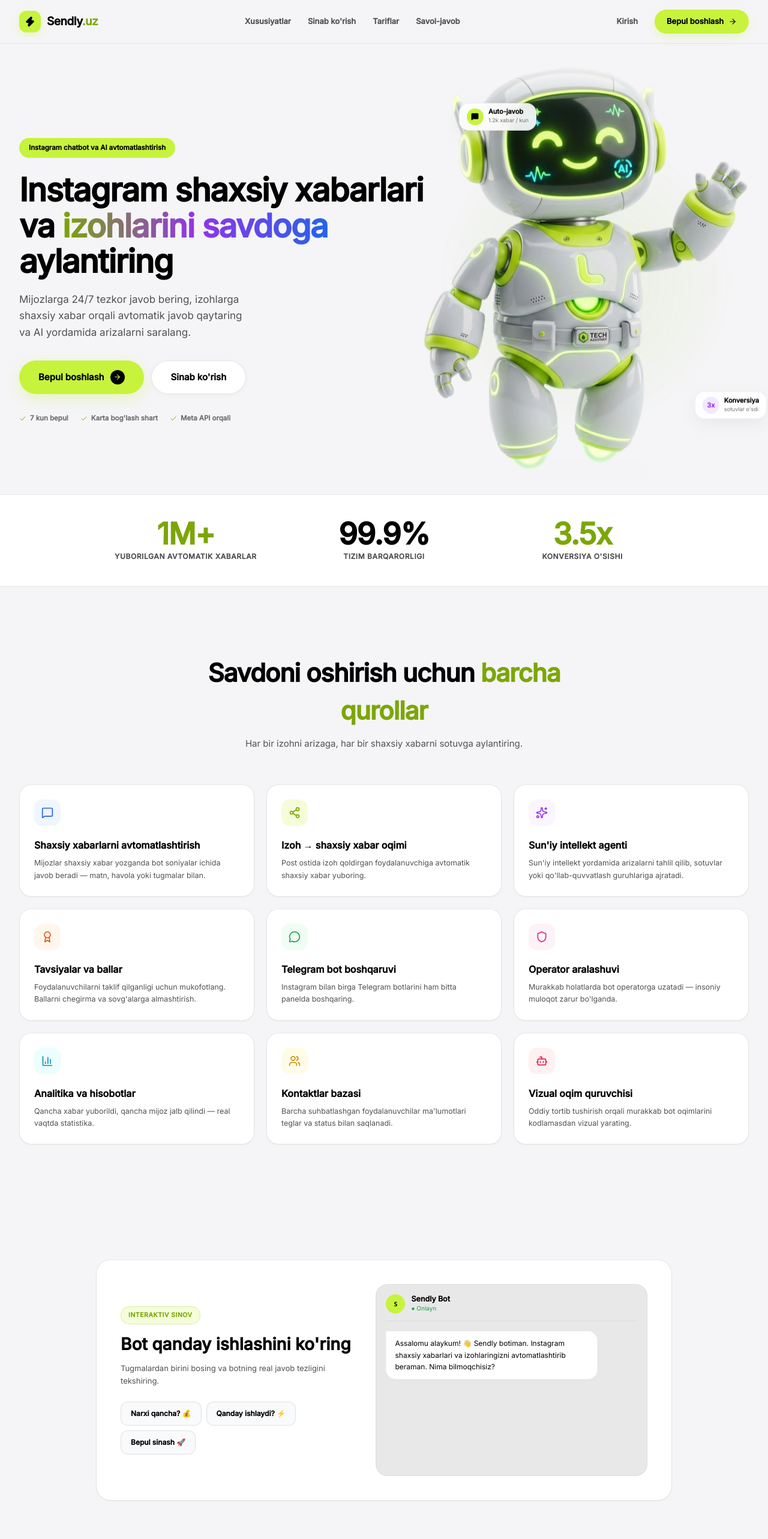
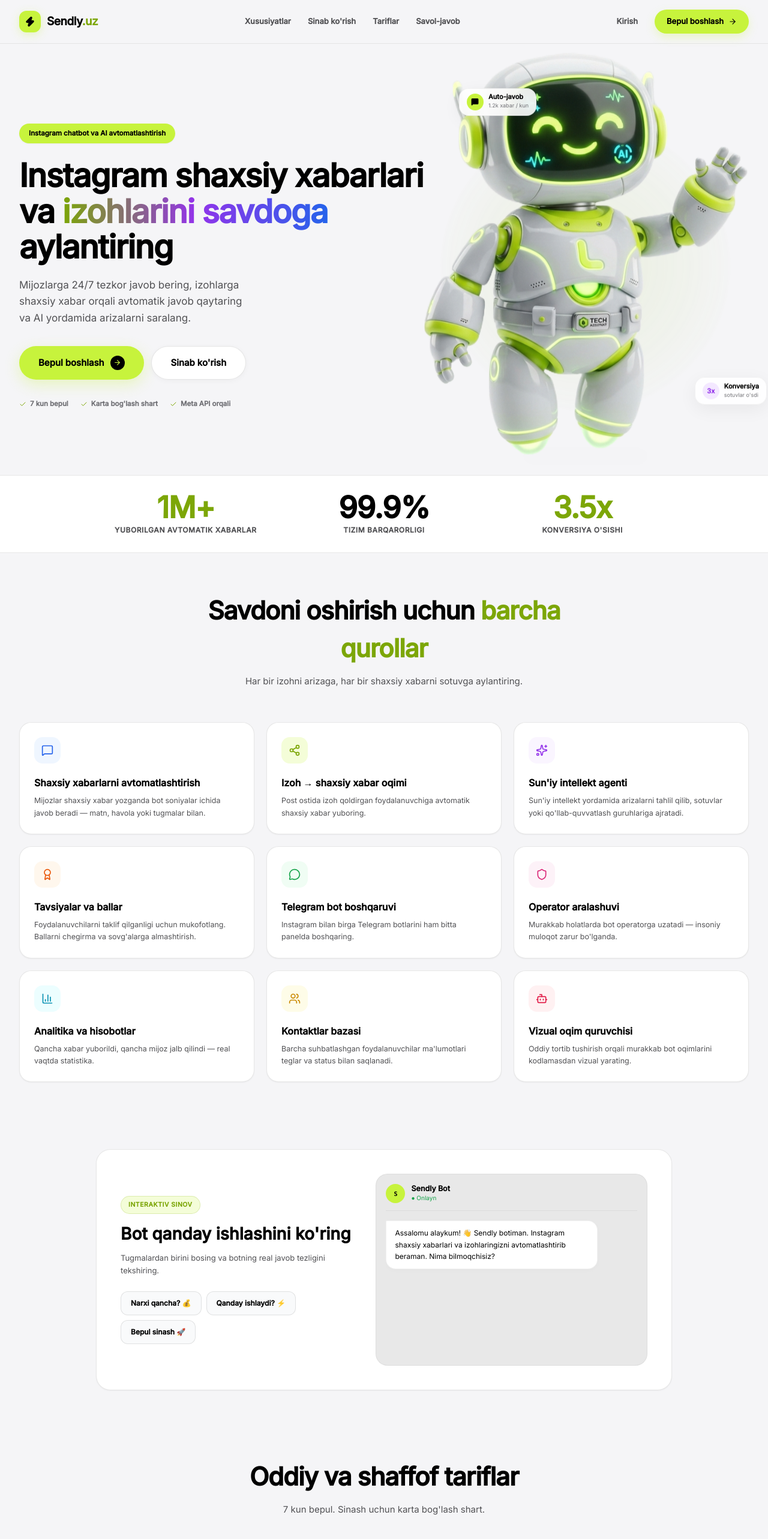
Before and after one commit to isroiljohn-creator/sendly, a Next.js app in the folder frontend/: page / in a window 1280 px wide. Shown: the top 2566 px of the page at 60% size. Built offline with nearby package versions, Linux system fonts and the light colour scheme.

Commit message:
fix: design layout spacing and adjust FAQ capsules to rounded boxes with larger paddings

```diff
--- a/frontend/src/components/landing/LandingPageView.tsx
+++ b/frontend/src/components/landing/LandingPageView.tsx
@@ -302,7 +302,7 @@
       </header>
 
       {/* ─── HERO ─── */}
-      <section className="relative z-10 mx-auto max-w-7xl px-5 sm:px-8 pt-16 sm:pt-20 pb-10 flex flex-col lg:flex-row items-center gap-12 lg:gap-0">
+      <section className="relative z-10 mx-auto max-w-7xl px-5 sm:px-8 pt-12 sm:pt-14 pb-8 flex flex-col lg:flex-row items-center gap-12 lg:gap-0">
 
         {/* Left — text */}
         <div className="flex-1 text-center lg:text-left max-w-2xl lg:max-w-3xl mx-auto lg:mx-0 z-20">
@@ -363,7 +363,7 @@
       </section>
 
       {/* ─── STATS BAR ─── */}
-      <div className="border-y border-[#D8D8D8]/60 bg-white py-10 z-10 relative">
+      <div className="border-y border-[#D8D8D8]/60 bg-white py-7 z-10 relative">
         <div className="mx-auto max-w-5xl px-5 sm:px-8 grid grid-cols-1 sm:grid-cols-3 gap-8 text-center">
           <div>
             <p className="text-[40px] sm:text-[50px] font-[900] text-[#7CA607] leading-none tracking-tight">{"1M+"}</p>
@@ -381,7 +381,7 @@
       </div>
 
       {/* ─── FEATURES ─── */}
-      <section id="features" className="relative z-10 mx-auto max-w-7xl px-5 sm:px-8 py-20 sm:py-28">
+      <section id="features" className="relative z-10 mx-auto max-w-7xl px-5 sm:px-8 py-12 sm:py-16">
         <div className="text-center max-w-2xl mx-auto mb-14">
           <h2 className="text-[28px] sm:text-[42px] font-[900] text-black tracking-tight">
             {"Savdoni oshirish uchun"} <span className="text-[#7CA607]">{"barcha qurollar"}</span>
@@ -408,7 +408,7 @@
       </section>
 
       {/* ─── DEMO SIMULATOR ─── */}
-      <section id="simulator" className="relative z-10 mx-auto max-w-5xl px-5 sm:px-8 py-12 sm:py-20">
+      <section id="simulator" className="relative z-10 mx-auto max-w-5xl px-5 sm:px-8 py-8 sm:py-12">
         <div className="rounded-[24px] border border-[#D8D8D8]/60 bg-white p-6 sm:p-10 shadow-sm">
           <div className="grid grid-cols-1 md:grid-cols-[1fr_1.15fr] gap-8 items-center">
 
@@ -475,7 +475,7 @@
       </section>
 
       {/* ─── PRICING ─── */}
-      <section id="pricing" className="relative z-10 mx-auto max-w-7xl px-5 sm:px-8 py-16 sm:py-24">
+      <section id="pricing" className="relative z-10 mx-auto max-w-7xl px-5 sm:px-8 py-12 sm:py-16">
         <div className="text-center max-w-2xl mx-auto mb-14">
           <h2 className="text-[28px] sm:text-[42px] font-[900] text-black tracking-tight">{"Oddiy va shaffof tariflar"}</h2>
           <p className="text-[14px] sm:text-[15px] text-[#515154] mt-3 leading-relaxed">
@@ -542,23 +542,23 @@
       </section>
 
       {/* ─── FAQ ─── */}
-      <section id="faq" className="relative z-10 mx-auto max-w-3xl px-5 sm:px-8 py-16 sm:py-20">
+      <section id="faq" className="relative z-10 mx-auto max-w-3xl px-5 sm:px-8 py-12 sm:py-16">
         <div className="text-center mb-12">
           <h2 className="text-[28px] sm:text-[40px] font-[900] text-black tracking-tight">{"Ko'p beriladigan savollar"}</h2>
           <p className="text-[13.5px] text-[#515154] mt-3">{"Eng ko'p so'raladigan savollarga javoblar."}</p>
         </div>
         <div className="flex flex-col gap-3">
           {faqs.map((faq, i) => (
-            <div key={i} className="rounded-[16px] border border-[#D8D8D8]/60 bg-white overflow-hidden shadow-sm">
+            <div key={i} className="rounded-[20px] border border-[#D8D8D8]/60 bg-white overflow-hidden shadow-sm hover:shadow-md transition-all">
               <button
                 onClick={() => setActiveFaq(activeFaq === i ? null : i)}
-                className="w-full px-5 py-4.5 flex items-center justify-between text-left font-bold text-[14px] sm:text-[15px] text-black hover:text-[#7CA607] transition-colors"
+                className="w-full px-7 py-6 flex items-center justify-between text-left font-extrabold text-[15px] sm:text-[16px] text-black hover:text-[#7CA607] transition-colors"
               >
                 <span>{faq.q}</span>
                 <ChevronDown size={15} className={`text-[#A0A0A5] transition-transform duration-200 shrink-0 ml-3 ${activeFaq === i ? "rotate-180 text-[#7CA607]" : ""}`} />
               </button>
               {activeFaq === i && (
-                <div className="px-5 pb-5 text-[13px] text-[#515154] leading-relaxed border-t border-black/5 pt-4 animate-in fade-in duration-150">
+                <div className="px-7 pb-6 text-[13.5px] text-[#515154] leading-relaxed border-t border-black/5 pt-5 animate-in fade-in duration-150">
                   {faq.a}
                 </div>
               )}
@@ -568,7 +568,7 @@
       </section>
 
       {/* ─── FOOTER CTA ─── */}
-      <section className="relative z-10 border-t border-[#D8D8D8] bg-[#DFDFDF] py-16 sm:py-20 text-center">
+      <section className="relative z-10 border-t border-[#D8D8D8] bg-[#DFDFDF] py-10 sm:py-12 text-center">
         <div className="mx-auto max-w-3xl px-5 sm:px-8">
           <h2 className="text-[26px] sm:text-[40px] font-[900] text-black tracking-tight">{"Instagram savdongizni bugunoq kuchaytiring"}</h2>
           <p className="text-[13.5px] text-[#515154] mt-4 max-w-xl mx-auto leading-relaxed">
```
